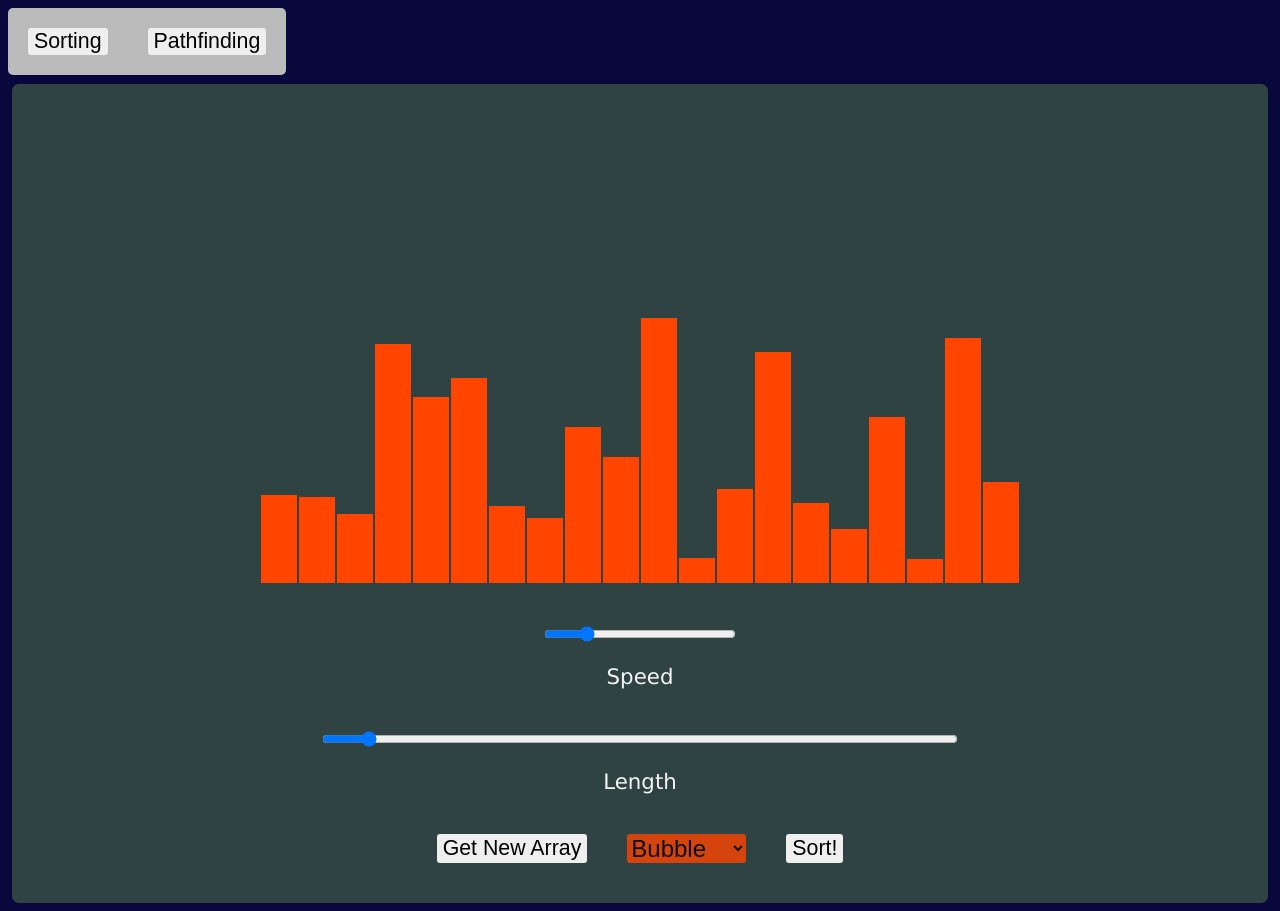
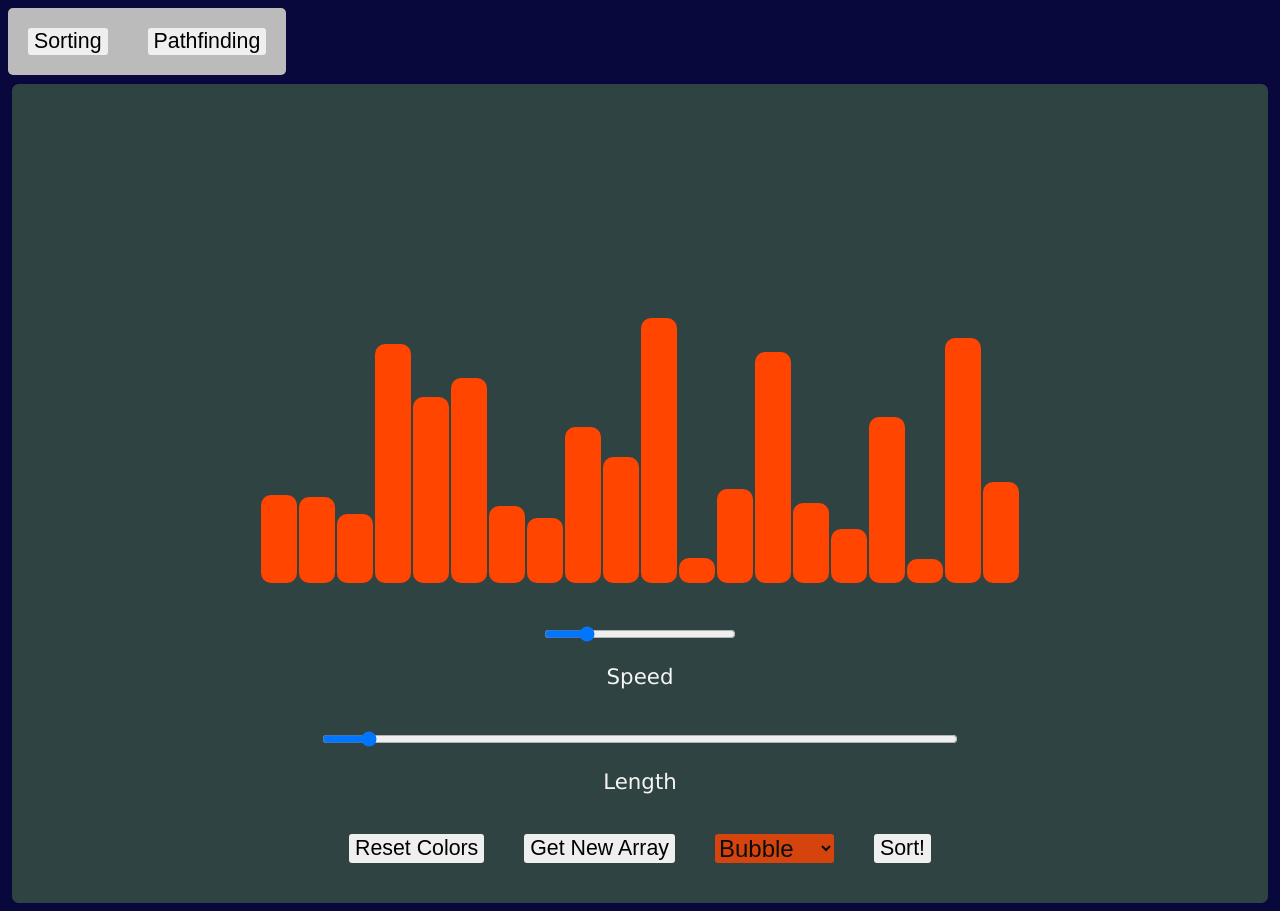
Before and after one commit to johnpatrickanders/goAlgo, a React (Create React App) app in the folder client/: page / in a window 1280 px wide. Built offline with nearby package versions, Linux system fonts and the light colour scheme.

Commit message:
fix color reset and get new array

```diff
--- a/client/package.json
+++ b/client/package.json
@@ -32,6 +32,5 @@
       "last 1 firefox version",
       "last 1 safari version"
     ]
-  },
-  "proxy": "http://localhost:5000"
+  }
 }
--- a/client/public/index.html
+++ b/client/public/index.html
@@ -1,10 +1,13 @@
 <!DOCTYPE html>
 <html lang="en">
+
 <head>
   <meta charset="utf-8" />
-    <title>Simple React App</title>
+  <title>goAlgo</title>
 </head>
+
 <body>
   <div id="root"></div>
 </body>
+
 </html>
--- a/client/src/SortingViz/SortingViz.js
+++ b/client/src/SortingViz/SortingViz.js
@@ -33,14 +33,13 @@ export default function SortingViz() {
   let stopLoop = false;
   let numStops = 0;
 
-  const resetColors = (color) => {
+  const resetColors = () => {
     const bars = document.getElementsByClassName('array-bar');
     // if (!color) color = 'orangered';
-    for (let bar of bars) {
-      bar.style.backgroundColor = color;
+    for (const bar of bars) {
+      bar.style.backgroundColor = 'orangered';
     }
-    console.log(bars)
-    console.log("COLOOOOOORS");
+    // setArray(array)
   }
   const resetArray = () => {
     const array = [];
@@ -48,7 +47,6 @@ export default function SortingViz() {
       array.push(randomInt(5, maxBarHeight))
     }
     setArray(array)
-    resetColors();
   }
 
 
@@ -246,7 +244,8 @@ export default function SortingViz() {
               backgroundColor: 'orangered',
               width: `${90 / NUM_BARS}vh`,
               display: 'inline-block',
-              margin: 1
+              margin: 1,
+              borderRadius: '10px'
             }}
           >
           </div>
@@ -282,8 +281,11 @@ export default function SortingViz() {
       </div>
       <div className="buttons">
         {/* <button onClick={stop}>Stop</button> */}
-        {/* <button onClick={resetColors}>Reset Colors</button> */}
-        <button onClick={resetArray}>Get New Array</button>
+        <button onClick={resetColors}>Reset Colors</button>
+        <button onClick={() => {
+          resetArray();
+          resetColors('orange-red');
+        }}>Get New Array</button>
         <select label='Choose an Algo' name="sorting-options" id="sorting-options">
           <option label='Bubble' value='0'></option>
           <option label='Insertion' value='1'></option>
```
Also changed, not shown: client/public/favico.svg (added), 1 other file (tests, documents, lock files or other folders). Lines whose indentation alone changed are shown as unchanged.
